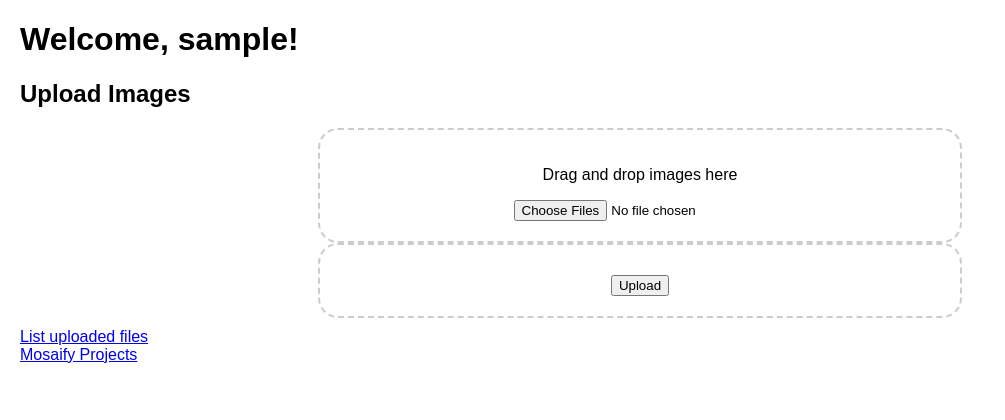
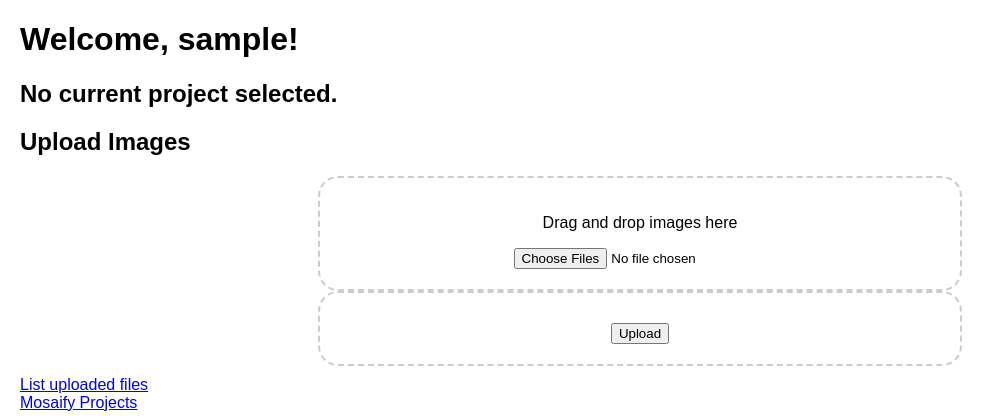
Before and after one commit to njligames/Mosaify-Website, a Flask app: page /mosaify in a window 1280 px wide. Shown: the top 420 px of the page, without its empty margins (0-1005 px from the left). Run offline with Flask 3, Linux system fonts and the light colour scheme; the visitor is signed in with stand-in values (Sample User, id 1); data that the repository does not hold is empty.

```diff
--- a/app/__init__.py
+++ b/app/__init__.py
@@ -1,6 +1,6 @@
 # app/__init__.py
 
-from flask import Flask
+from flask import Flask, g
 from flask_sqlalchemy import SQLAlchemy
 from flask_bcrypt import Bcrypt
 from flask_login import LoginManager
@@ -27,4 +27,8 @@ def create_app():
     if not os.path.exists(app.config['UPLOAD_FOLDER']):
         os.makedirs(app.config['UPLOAD_FOLDER'])
 
+    @app.context_processor
+    def inject_current_project():
+        return dict(current_project=g.current_project)
+
     return app
--- a/app/routes.py
+++ b/app/routes.py
@@ -1,6 +1,6 @@
 # app/routes.py
 
-from flask import Blueprint, render_template, redirect, url_for, flash, request, send_file, current_app, abort, session
+from flask import Blueprint, render_template, redirect, url_for, flash, request, send_file, current_app, abort, session, g
 from flask_login import login_user, current_user, logout_user, login_required
 from app import db, bcrypt
 from app.models import User
@@ -12,6 +12,8 @@ import mimetypes
 import io
 import os
 import uuid
+
+from app.common import find_number_in_array
 
 main = Blueprint('main', __name__)
 
@@ -55,7 +57,9 @@ def logout():
 @main.route('/home')
 @login_required
 def home():
-    return render_template('home.html')
+    all_projects = Project.query.filter_by(user_id=current_user.id).all()
+    projects = [proj.id for proj in all_projects]
+    return render_template('home.html', projects=projects)
 
 @main.route('/')
 def index():
@@ -97,6 +101,21 @@ def mosaify():
     projects = [proj.id for proj in all_projects]
     return render_template('mosaify.html', projects=projects)
 
+@main.route('/mosaify_previous/<project_id>')
+@login_required
+def mosaify_previous(project_id):
+    all_projects = Project.query.filter_by(user_id=current_user.id).all()
+    projects = [int(proj.id) for proj in all_projects]
+
+    if None != find_number_in_array(projects, int(project_id)):
+        print("found")
+        session['current_project_id'] = project_id
+    else:
+        print("not found", projects, project_id)
+
+    return redirect(url_for('main.mosaify'))
+
+
 @main.route('/mosaify_new')
 @login_required
 def mosaify_new():
@@ -106,7 +125,7 @@ def mosaify_new():
     db.session.commit()
 
     # Store the project ID in the session
-    session['project_id'] = new_project.id
+    session['current_project_id'] = new_project.id
 
     return render_template('mosaify.html')
 
@@ -129,10 +148,10 @@ def upload_file():
             # rows, cols = im.size
             # comps = 4
 
-            project_id = session['project_id']
+            current_project_id = session['current_project_id']
 
             new_file = ProjectData(
-                project_id=project_id,  # You need to set the appropriate project_id here
+                project_id=current_project_id,  # You need to set the appropriate project_id here
                 user_id=current_user.id,
                 filename=filename,
                 data=file_data
@@ -145,3 +164,16 @@ def upload_file():
             os.remove(file_path)
 
     return redirect(url_for('main.mosaify'))
+
+def get_current_project():
+    if 'current_project_id' in session:
+        current_project_id = session['current_project_id']
+        return Project.query.filter_by(id=current_project_id, user_id=current_user.id).first()
+    return None
+
+@main.before_request
+def load_current_project():
+    if current_user.is_authenticated:
+        g.current_project = get_current_project()
+    else:
+        g.current_project = None
--- a/app/templates/mosaify.html
+++ b/app/templates/mosaify.html
@@ -46,6 +46,11 @@
   </head>
   <body>
     <h1>Welcome, {{ current_user.username }}!</h1>
+    {% if current_project %}
+    <h2>Current Project ID: {{ current_project.id }}</h2>
+    {% else %}
+    <h2>No current project selected.</h2>
+    {% endif %}
     <h2>Upload Images</h2>
     <form id="upload-form" class="my-form">
       <div id="drop-area">
```
Also changed, not shown: app/common.py (added, +54 -0 lines), app/templates/home.html (+6 -10 lines).
